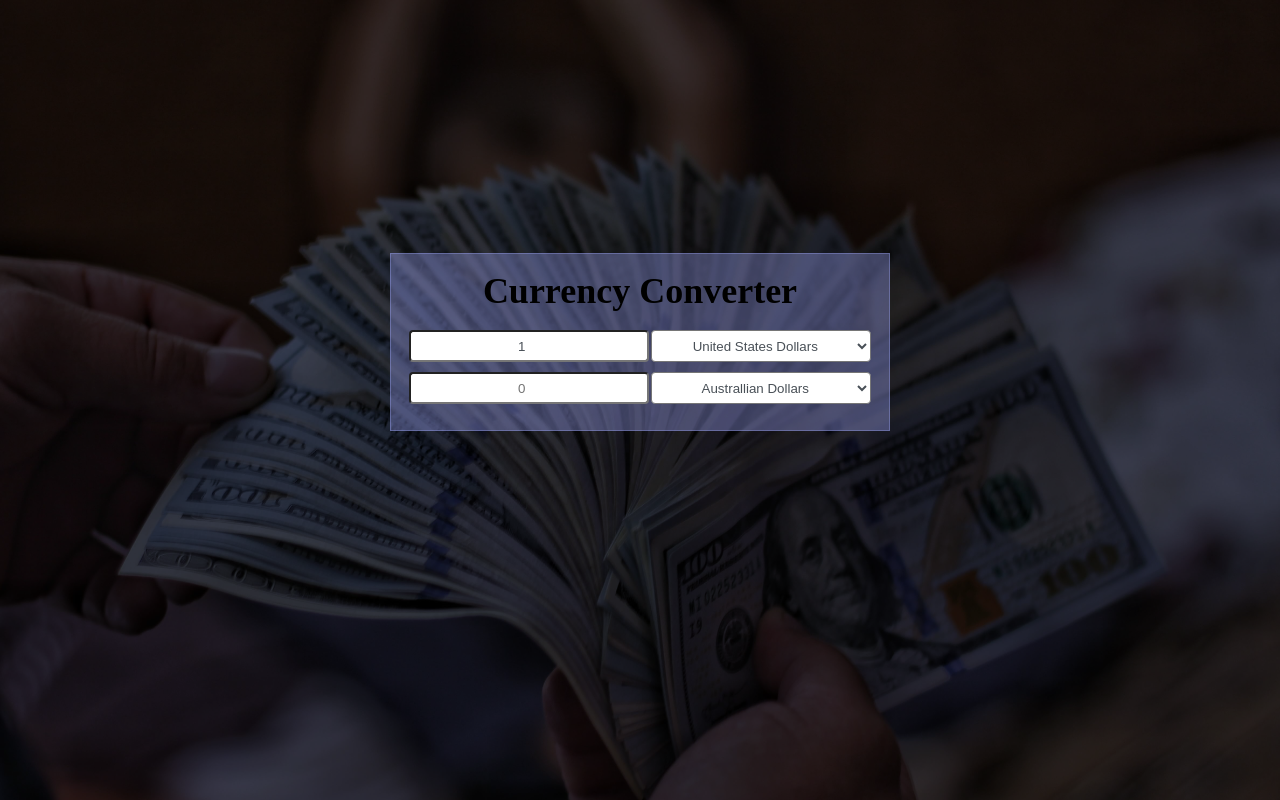
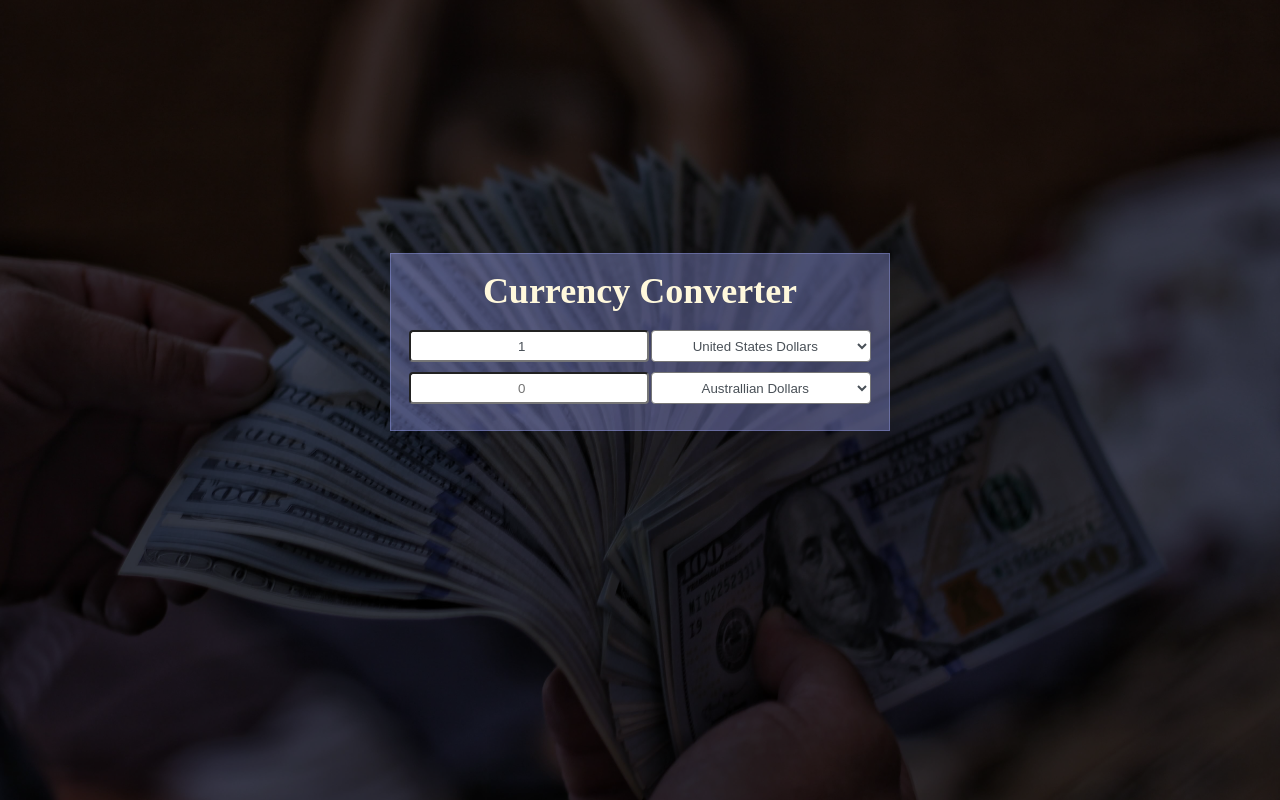
Before and after one commit to LaDonaAmor/TeamL-JavaScript-WeJapa, a plain HTML site: page index.html in a window 1280 px wide. Drawn offline with Linux system fonts and the light colour scheme; no server answers.

Commit message:
Update style.css

```diff
--- a/style.css
+++ b/style.css
@@ -37,6 +37,7 @@
   h2 {
   margin-bottom: 1rem;
   text-align: center;
+  color: cornsilk;
   }
   .inputValue,
   .from,
```
